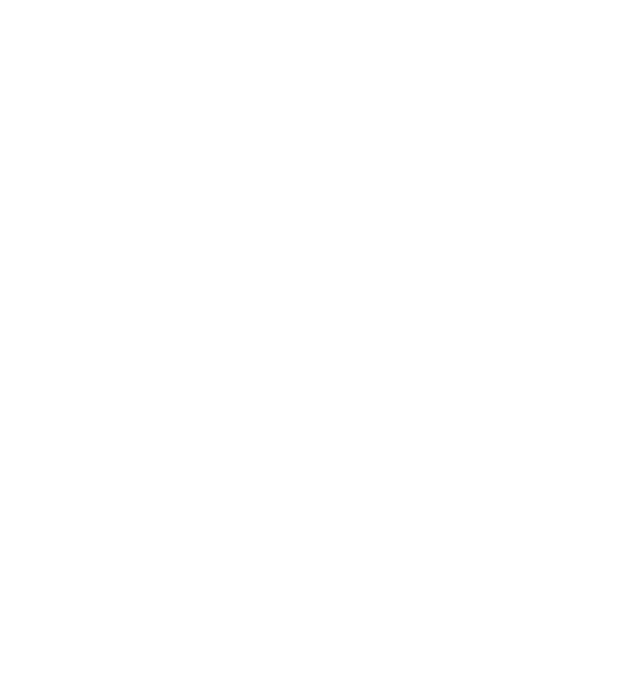
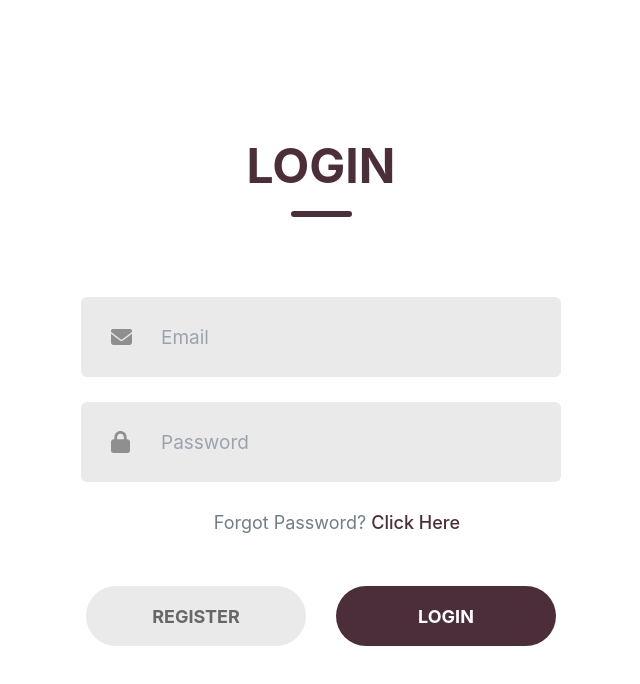
Before and after one commit to nicapos/class-schedule-editor, a React (Create React App) app in the folder client/: page /loginregister in a window 1280 px wide. Before the commit this address had no page. Shown: the top 684 px of the page, without its empty margins (319-959 px from the left). Built offline with nearby package versions, Linux system fonts and the light colour scheme.

Commit message:
Update: LoginRegister view

```diff
--- a/client/src/index.tsx
+++ b/client/src/index.tsx
@@ -6,6 +6,7 @@
 import App from "./views/App";
 import reportWebVitals from "./lib/reportWebVitals";
 import ScheduleEditorPage from "./views/ScheduleEditorPage";
+import LoginRegister from "./views/LoginRegister";
 
 const root = ReactDOM.createRoot(
   document.getElementById("root") as HTMLElement
@@ -16,6 +17,7 @@
       <Routes>
         <Route path="/" element={<App />} />
         <Route path="/app" element={<ScheduleEditorPage />} />
+        <Route path="/loginregister" element={<LoginRegister />} />
       </Routes>
     </BrowserRouter>
   </React.StrictMode>
```
Also changed, not shown: client/src/views/LoginRegister.js (renamed from client/src/LoginRegister/LoginRegister.js).
